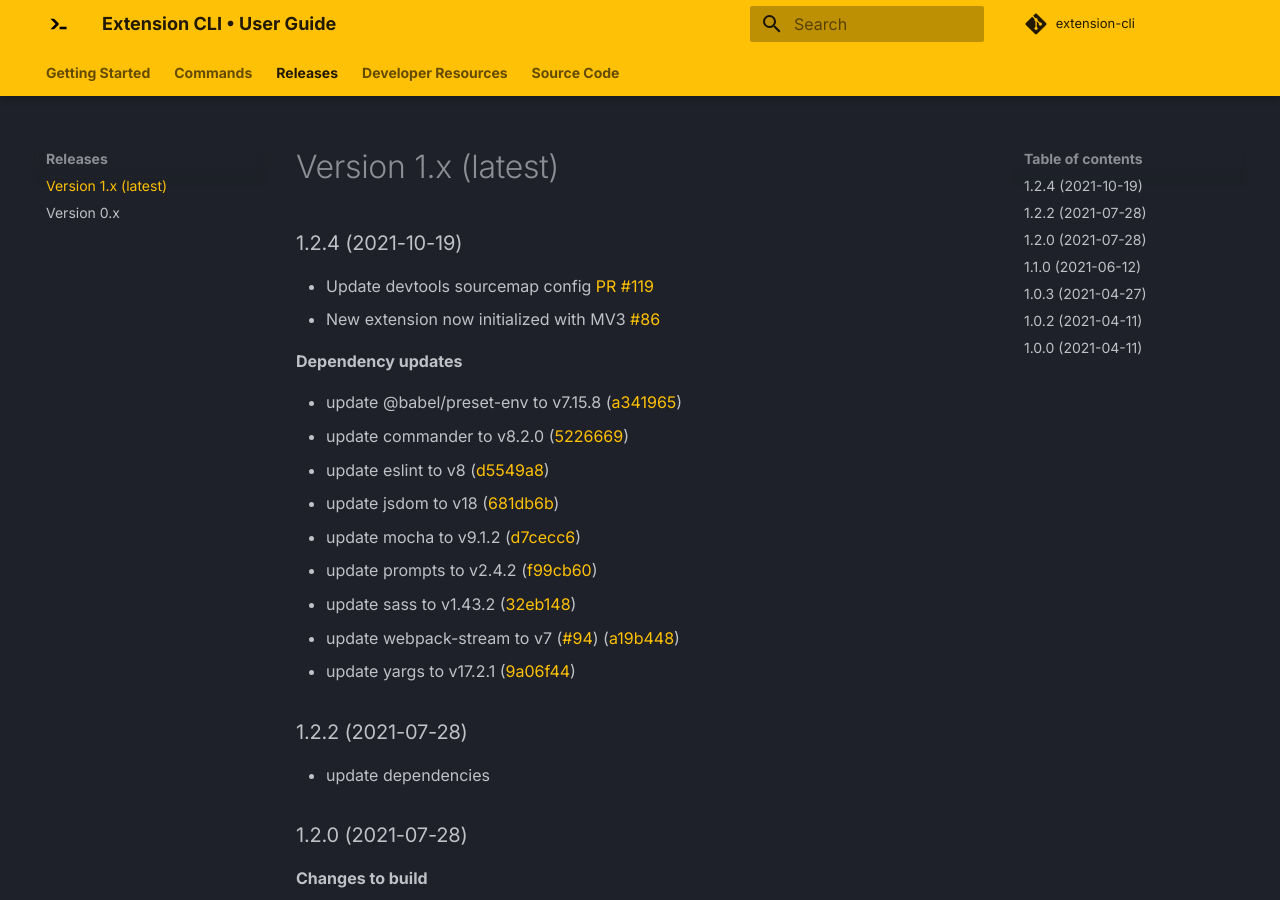
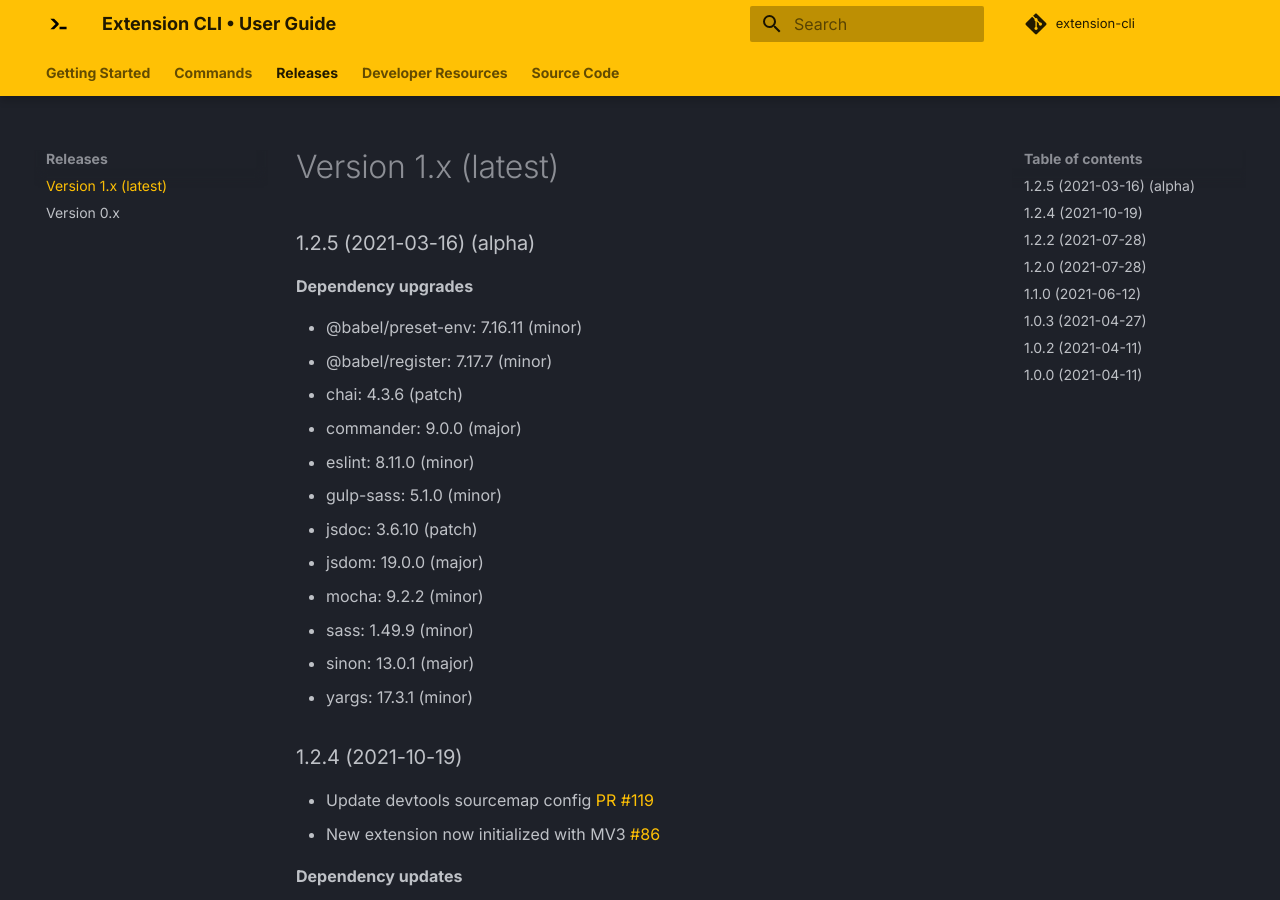
Before and after one commit to MobileFirstLLC/extension-cli, an MkDocs documentation site: the page built from guide/09-release-notes.md, in a window 1280 px wide and 900 px high. Built offline with MkDocs 1.6.1 and Material for MkDocs 9.7.7, drawn with Linux system fonts in a browser that asks for light colours; comment, search, counter and statistics services are not loaded.

Commit message:
docs: release notes

```diff
--- a/guide/09-release-notes.md
+++ b/guide/09-release-notes.md
@@ -1,6 +1,23 @@
 ---
 disqus: "False"
 ---
+
+### 1.2.5 (2021-03-16) (alpha)
+
+**Dependency upgrades**
+
+- @babel/preset-env: 7.16.11 (minor)
+- @babel/register: 7.17.7 (minor)
+- chai: 4.3.6 (patch)
+- commander: 9.0.0 (major)
+- eslint: 8.11.0 (minor)
+- gulp-sass: 5.1.0 (minor)
+- jsdoc: 3.6.10 (patch)
+- jsdom: 19.0.0 (major)
+- mocha: 9.2.2 (minor)
+- sass: 1.49.9 (minor)
+- sinon: 13.0.1 (major)
+- yargs: 17.3.1 (minor)
 
 ### 1.2.4 (2021-10-19)
 
```
